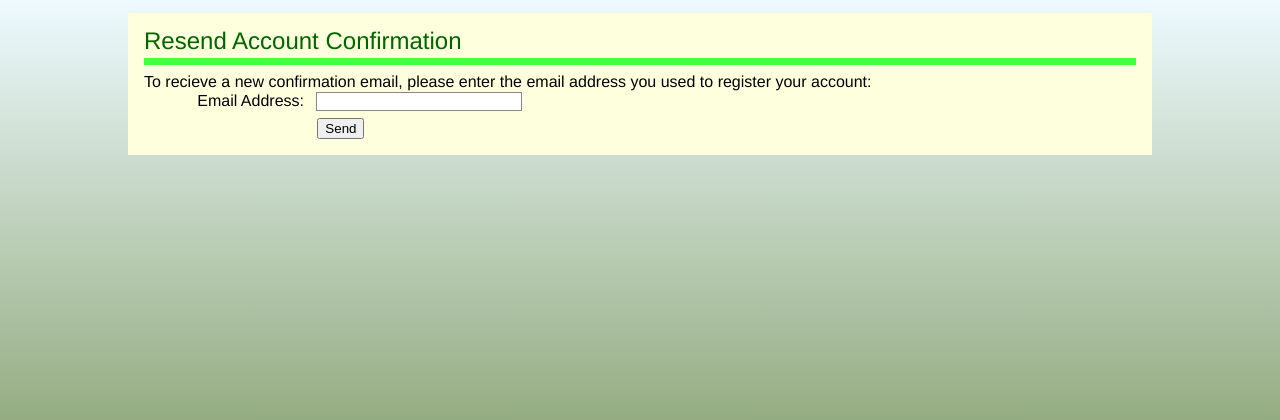
After one commit to TheLetterN/sgs-flask, a Flask app: page /auth/resend in a window 1280 px wide. The commit adds this page. Shown: the top 420 px of the page. Run offline with Flask 2, Linux system fonts and the light colour scheme.

Commit message:
Did a lot of work on getting user account confirmation working, and cleaning up CSS. The full registration process is now implemented, so a user can register and will recieve a confirmation email, then the URL from their confirmation email confirms their account. They can also go to /auth/resend and enter their email address to get a new confirmation email if needed.

```diff
--- a/app/auth/forms.py
+++ b/app/auth/forms.py
@@ -55,3 +55,19 @@ class RegistrationForm(Form):
         if User.query.filter_by(name=field.data).first() is not None:
             raise ValidationError('Username already in use,'
                                   ' please choose another.')
+
+
+class ResendConfirmationForm(Form):
+    email = StringField(
+        'Email Address',
+        validators=[Email(), InputRequired(), Length(1, 254)])
+    submit = SubmitField('Send')
+
+    def validate_email(self, field):
+        user = User.query.filter_by(email=field.data).first()
+        if user is None:
+            raise ValidationError('No account associated with this email '
+                                  'address!')
+        elif user.confirmed is True:
+            raise ValidationError('The account associated with this email '
+                                  'address has already been confirmed!')
--- a/app/auth/views.py
+++ b/app/auth/views.py
@@ -1,9 +1,34 @@
-from flask import flash, redirect, render_template, url_for
+from flask import flash, redirect, render_template, request, url_for
 from flask.ext.login import login_required, login_user, logout_user
 from app import db
 from . import auth
-from .forms import LoginForm, RegistrationForm
-from .models import User
+from .forms import LoginForm, RegistrationForm, ResendConfirmationForm
+from .models import get_user_from_confirmation_token, User
+
+
+@auth.route('/confirm/<token>')
+def confirm(token):
+    error_instructions = ('Please try again, or use the form below to'
+                          ' revieve a new confirmation token:')
+    if token is None:
+        return redirect(url_for('auth.resend'))
+    else:
+        try:
+            user = get_user_from_confirmation_token(token)
+            if user.confirm_token(token):
+                user.confirmed = True
+                db.session.add(user)
+                db.session.commit()
+                flash('Account confirmed, '
+                      '{0} you may now log in.'.format(user.name))
+                return redirect(url_for('auth.login'))
+            else:
+                flash('Error: Account could not be confirmed.'
+                      ' {0}'.format(error_instructions))
+                return redirect(url_for('auth.resend'))
+        except BaseException as e:
+            flash('Error: {0} {1}'.format(str(e), error_instructions))
+            return redirect(url_for('auth.resend'))
 
 
 @auth.route('/login', methods=['GET', 'POST'])
@@ -13,12 +38,17 @@ def login():
         user = User.query.filter_by(name=form.username.data).first()
         if user is not None and user.verify_password(form.password.data):
             if user.confirmed:
-                login_user(user, form.remember_me.data)
-                flash('You are now logged in, {0}.'.format(user.name))
-                return redirect(url_for('main.index'))
+                if(login_user(user, form.remember_me.data)):
+                    flash('You are now logged in, {0}.'.format(user.name))
+                    return redirect(request.args.get('next') or
+                                    url_for('main.index'))
             else:
-                flash('You must confirm your account in order to log in.')
-                # TODO: Give user an easy way to re-send confirmation email.
+                flash('Error: Account not confirmed! Please check your email, '
+                      'or use the form below to get a new confirmation email.')
+                return redirect(url_for('auth.resend'))
+        else:
+            flash('Error: Username or password is invalid!')
+            return redirect(url_for('auth.login'))
     return render_template('auth/login.html', form=form)
 
 
@@ -40,7 +70,19 @@ def register():
         user.set_password(form.password.data)
         db.session.add(user)
         db.session.commit()
+        user.send_confirmation_email()
         flash('A confirmation email has been sent to ' + form.email.data +
               ', please check your email for further instructions.')
         return redirect(url_for('auth.login'))
     return render_template('auth/register.html', form=form)
+
+
+@auth.route('/resend', methods=['GET', 'POST'])
+def resend():
+    form = ResendConfirmationForm()
+    if form.validate_on_submit():
+        user = User.query.filter_by(email=form.email.data).first()
+        user.send_confirmation_email()
+        flash('Confirmation email sent to {0}.'.format(form.email.data))
+        return redirect(url_for('main.index'))
+    return render_template('auth/resend.html', form=form)
--- a/app/static/css/main.css
+++ b/app/static/css/main.css
@@ -58,14 +58,14 @@ html {
     font-family: "Helvetica Neue", Helvetica, Arial, sans-serif;
 }
 
+/* Defaults */
 body {
     margin-left: 10%;
     margin-right: 10%;
-    margin-top: 2%;
+    margin-top: 1%;
     padding: 1em;
     background-color: #feffdd;
 }
-
 h1 {
     color: #060;
     border-bottom: 0.3em solid #4f4;
@@ -75,12 +75,32 @@ h1 {
 }
 
 .flashed_message {
+    display: inline-block;
     background-color: #aaffaa;
+    padding-left: 0.5em;
+    padding-right: 0.5em;
+    padding-top: 0.2em;
+    padding-bottom: 0.2em;
+    margin-bottom: 0.5em;
+    border-style: solid;
+    border-width: 1px;
+    border-color: #66ff66;
+}
+.flashed_error {
+    display: inline-block;
+    background-color: #ffaaaa;
+    padding-left: 0.5em;
+    padding-right: 0.5em;
+    padding-top: 0.2em;
+    padding-bottom: 0.2em;
+    margin-bottom: 0.5em;
+    border-style: solid;
+    border-width: 1px;
+    border-color: #ff6666;
 }
 
 /* form elements */
 form ol {
-    max-width: 90%;
     display: block;
 }
 form li {
@@ -122,16 +142,26 @@ label:after {
 }
 .error {
     background-color: #faa;
+    padding-left: 0.2em;
+    padding-right: 0.2em;
+    margin: 0.1em;
 }
-@media (max-width: 600px) {
+
+@media (max-width: 800px) {
     input[type=submit] {
         margin-left: 0;
     }
     input {
         display: block;
+        margin-bottom: 0.5em;
     }
     label {
+        display: block;
         text-align: left;
+        margin-top: 0.5em;
+    }
+    .error:before {
+        content: "^ ";
     }
 }
 
--- /dev/null
+++ b/app/templates/auth/resend.html
@@ -0,0 +1,30 @@
+{% extends "main/base.html" %}
+
+<!-- head needs 2 indents -->
+{% block head %}
+        <title>Resend Account Confirmation</title>
+        <meta name="robots" content="noindex, nofollow">
+        <link rel="canonical" href="{{ url_for('auth.resend', _external=True) }}">
+{% endblock %}
+
+<!-- body needs 2 indents -->
+{% block body %}
+        <h1>Resend Account Confirmation</h1>
+        {% include 'main/flashed.html' %}
+        <p>To recieve a new confirmation email, please enter the email address you used to register your account:</p>
+        <form method="POST" action="{{ url_for('auth.resend') }}">
+            {{ form.hidden_tag() }}
+            <ol>
+                <li>
+                    {{ form.email.label }}
+                    {{ form.email }}
+                    {% for error in form.email.errors %}
+                    <span class="error">{{ error }}</span>
+                    {% endfor %}
+                </li>
+                <li>
+                    {{ form.submit }}
+                </li>
+            </ol>
+        </form>
+{% endblock %}
--- /dev/null
+++ b/app/templates/main/flashed.html
@@ -0,0 +1,9 @@
+{% with messages = get_flashed_messages() %}
+    {% for message in messages %}
+        {% if 'Error:' in message %}
+        <div class="flashed_error">{{ message }}</div>
+        {% else %}
+        <div class="flashed_message">{{ message }}</div>
+        {% endif %}
+    {% endfor %}
+{% endwith %}
--- a/config.py
+++ b/config.py
@@ -12,6 +12,8 @@ class Config(object):
     ADMINISTRATORS = os.environ.get('SGS_ADMINISTRATORS')
     INFO_EMAIL = os.environ.get('SGS_INFO_EMAIL') or \
         'nicholasp@localhost'   # TODO: Change this address!
+    EMAIL_SUBJECT_PREFIX = os.environ.get('SGS_EMAIL_SUBJECT_PREFIX') or \
+        'Swallowtail Garden Seeds - '
 
     @staticmethod
     def init_app(app):
```
Also changed, not shown: app/auth/models.py (+22 -1 lines), app/email.py (+7 -4 lines), app/templates/auth/email/confirmation.html (added, +7 -0 lines), app/templates/auth/email/confirmation.txt (added, +11 -0 lines), app/templates/auth/login.html (+2 -5 lines), tests/database_tests/test_auth_forms_with_db.py (+35 -2 lines), tests/database_tests/test_auth_models_with_db.py (added, +33 -0 lines).
